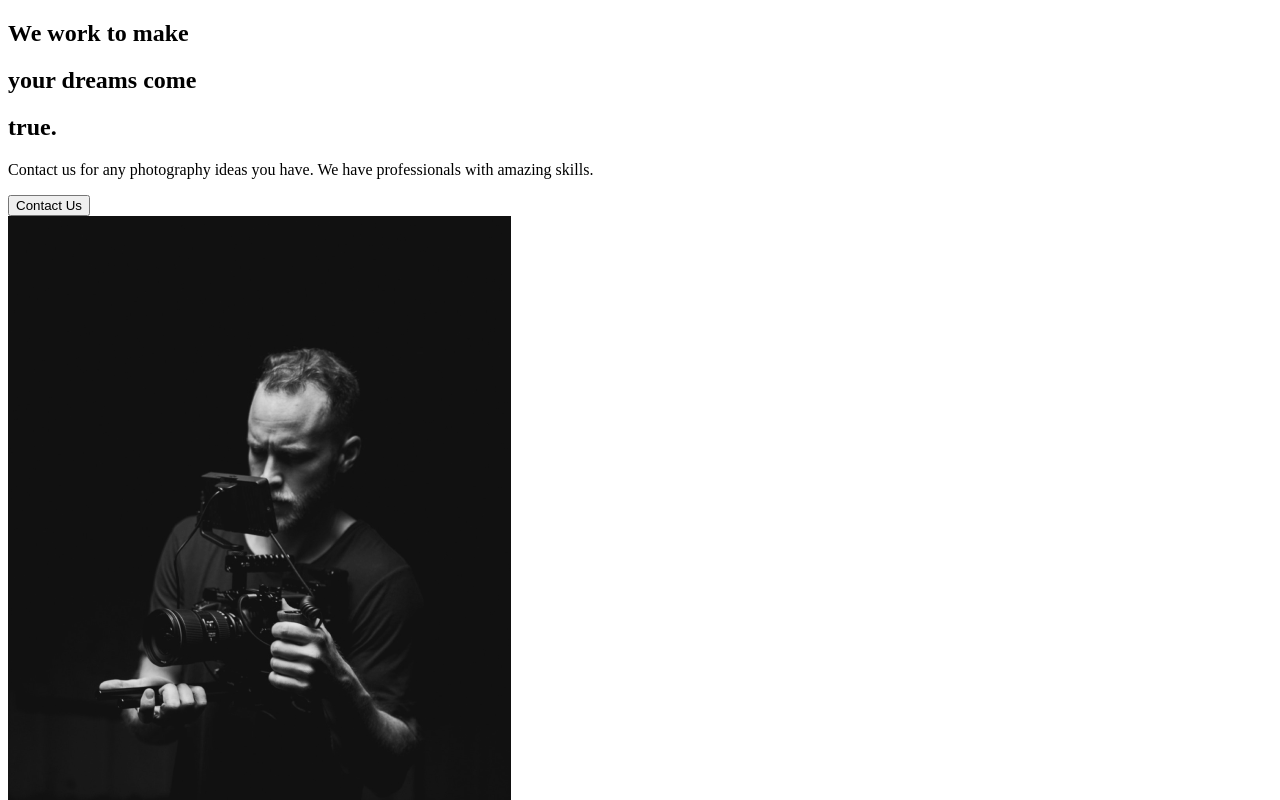
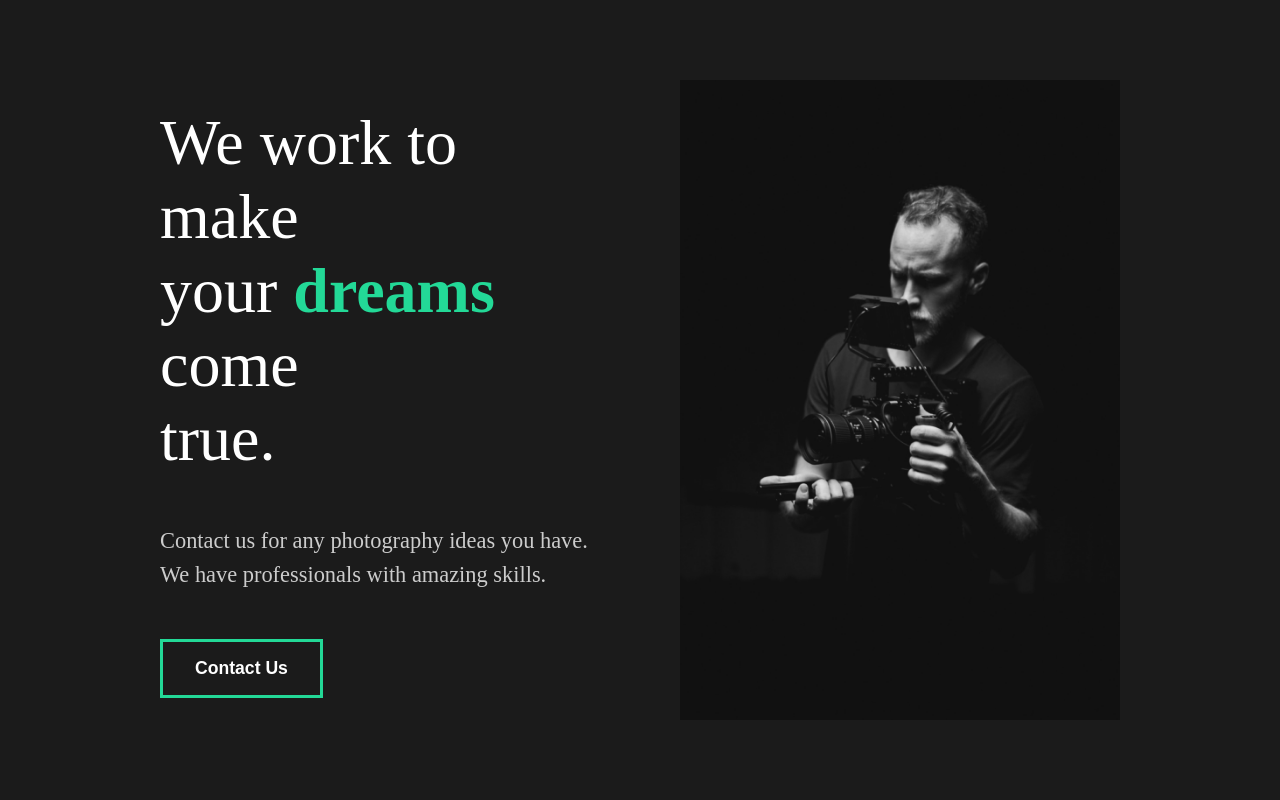
Before and after one commit to towerbrother/personalPortfolio-app, a React (Create React App) app: page / in a window 1280 px wide. Shown: the top 800 px of the page. Built offline with nearby package versions, Linux system fonts and the light colour scheme.

Commit message:
Styled AboutSection using styled components. Created GlobalStyle.

```diff
--- a/src/App.js
+++ b/src/App.js
@@ -1,9 +1,11 @@
 import React from "react";
 import AboutPage from "./pages/AboutPage";
+import GlobalStyle from "./components/GlobalStyle";
 
 function App() {
   return (
     <div className="App">
+      <GlobalStyle />
       <AboutPage />
     </div>
   );
--- a/src/components/AboutSection.js
+++ b/src/components/AboutSection.js
@@ -1,34 +1,66 @@
 import React from "react";
 import home1 from "../img/home1.png";
+import styled from "styled-components";
 
 const AboutSection = () => {
   return (
-    <div className="about">
-      <div className="description">
+    <StyledAbout>
+      <StyledDescription>
         <div className="title">
-          <div className="hide">
+          <StyledHide>
             <h2>We work to make</h2>
-          </div>
-          <div className="hide">
+          </StyledHide>
+          <StyledHide>
             <h2>
               your <span>dreams</span> come
             </h2>
-          </div>
-          <div className="hide">
+          </StyledHide>
+          <StyledHide>
             <h2>true.</h2>
-          </div>
+          </StyledHide>
         </div>
         <p>
           Contact us for any photography ideas you have. We have professionals
           with amazing skills.
         </p>
         <button>Contact Us</button>
-      </div>
-      <div className="image">
+      </StyledDescription>
+      <StyledImage>
         <img src={home1} alt="guy with a camera" />
-      </div>
-    </div>
+      </StyledImage>
+    </StyledAbout>
   );
 };
 
 export default AboutSection;
+
+const StyledAbout = styled.div`
+  min-height: 90vh;
+  display: flex;
+  align-items: center;
+  justify-content: space-between;
+  padding: 5rem 10rem;
+  color: white;
+`;
+
+const StyledDescription = styled.div`
+  flex: 1;
+  padding-right: 5rem;
+  h2 {
+    font-weight: lighter;
+  }
+`;
+
+const StyledImage = styled.div`
+  flex: 1;
+  overflow: hidden;
+  img {
+    width: 100%;
+    height: 80vh;
+    object-fit: cover;
+  }
+`;
+
+const StyledHide = styled.div`
+  overflow: hidden;
+`;
--- /dev/null
+++ b/src/components/GlobalStyle.js
@@ -0,0 +1,55 @@
+import { createGlobalStyle } from "styled-components";
+
+const GlobalStyle = createGlobalStyle`
+    * {
+        margin:0;
+        padding:0;
+        box-sizing:border-box;
+    }
+
+    body {
+        background: #1b1b1b;
+    }
+
+    button {
+        font-weight: bold;
+        font-size: 1.1rem;
+        cursor: pointer;
+        padding: 1rem 2rem;
+        border: 3px solid #23d997;
+        background: transparent;
+        color: white;
+        transition: all 0.5s ease;
+        &:hover{
+            background-color: #23d997;
+            color: white;
+        }
+    }
+
+    h2 {
+        font-weight: lighter;
+        font-size: 4rem;
+    }
+
+    h3 {
+        color: white;
+    }
+
+    h4 {
+        font-weight: bold;
+    }
+
+    span {
+        font-weight: bold;
+        color: #23d997;
+    }
+
+    p {
+        padding: 3rem 0rem;
+        color: #cccccc;
+        font-size: 1.4rem;
+        line-height: 150%;
+    }
+`;
+
+export default GlobalStyle;
```
Also changed, not shown: 1 other file (tests, documents, lock files or other folders).
